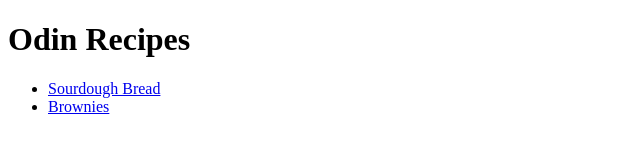
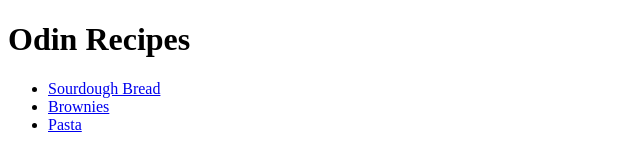
Before and after one commit to santiago-gil/odin-recipes, a plain HTML site: page index.html in a window 1280 px wide. Shown: the full height of the page, 0-640 px from the left. Drawn offline with Linux system fonts and the light colour scheme.

Commit message:
Add a link to pasta.html from index.html

```diff
--- a/index.html
+++ b/index.html
@@ -14,6 +14,7 @@
             <ul>
                 <li><a href="./recipes/sourdough-bread.html">Sourdough Bread</a></li>
                 <li><a href="./recipes/brownies.html">Brownies</a></li>
+                <li><a href="./recipes/pasta.html">Pasta</a></li>
             </ul>
 
         </nav>
```
